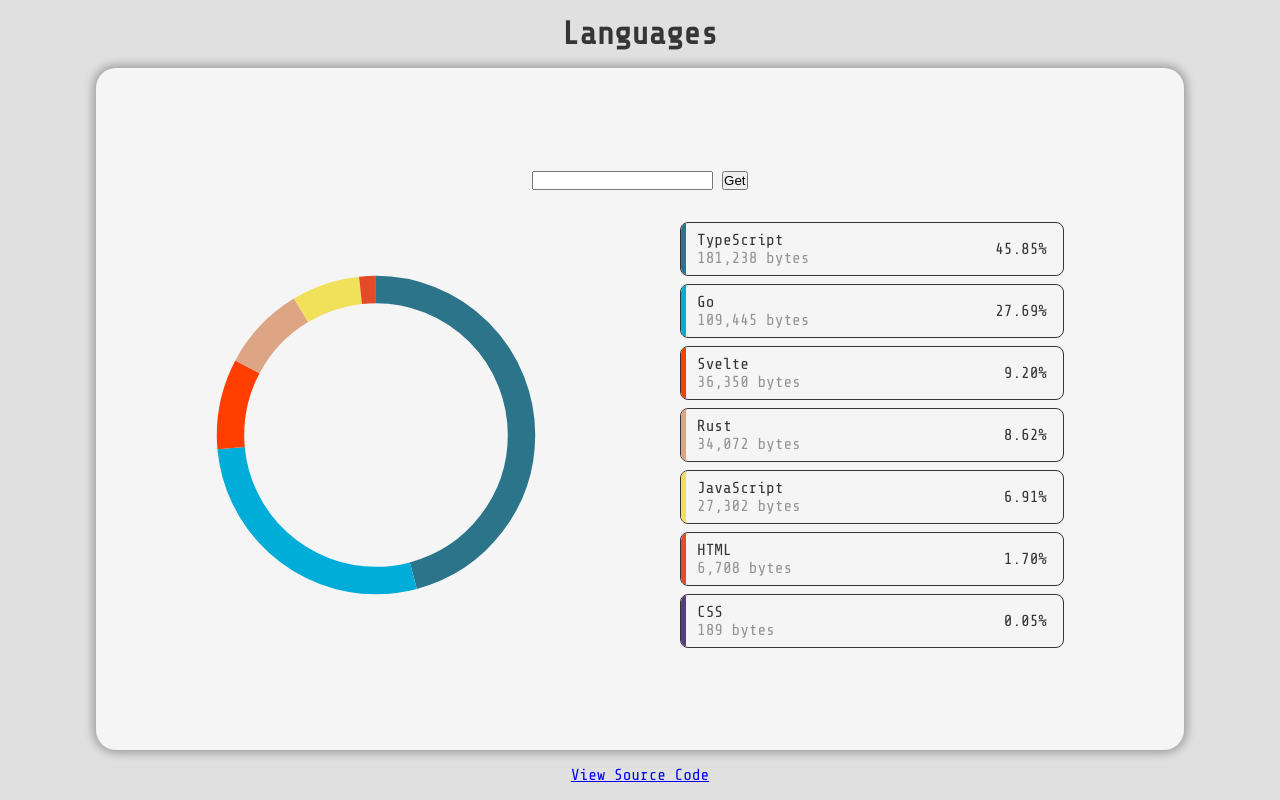
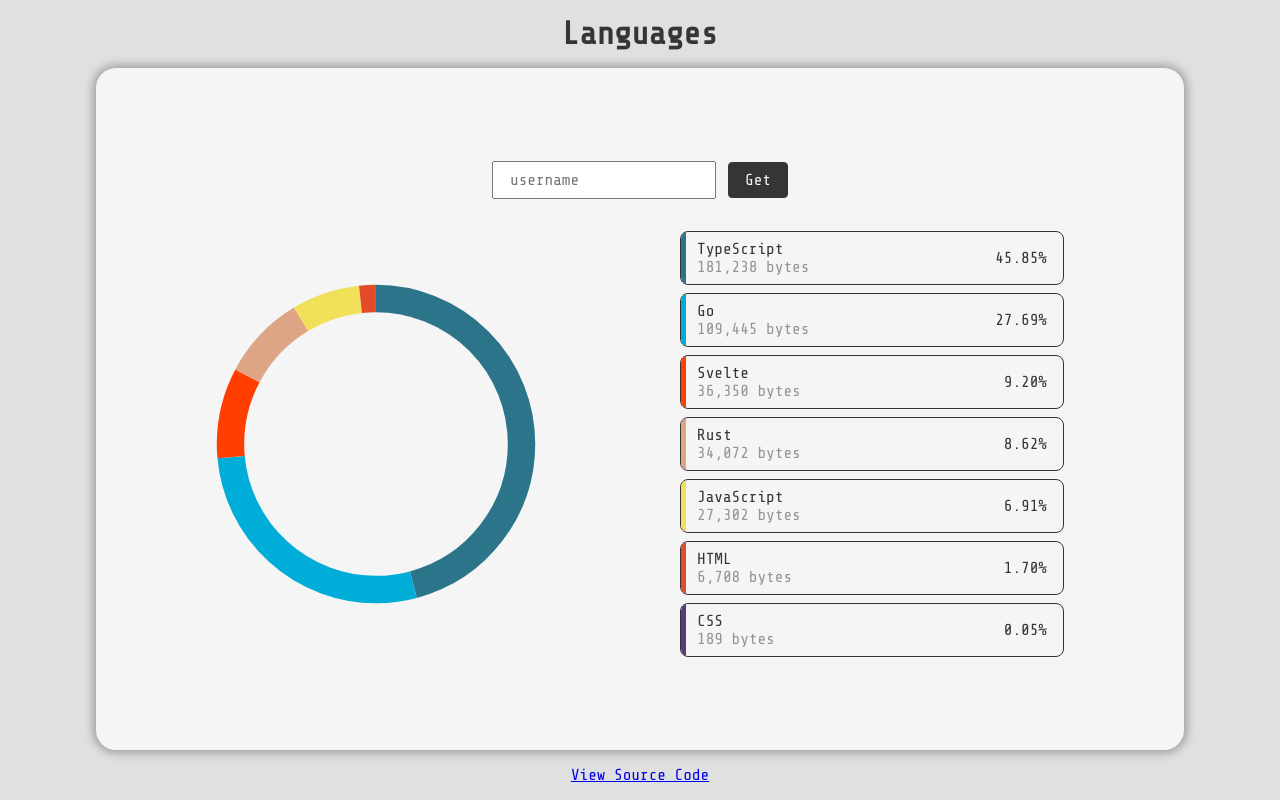
Before and after one commit to Shresht7/Languages, a Svelte app: page / in a window 1280 px wide. Built offline with nearby package versions, Linux system fonts and the light colour scheme.

Commit message:
Style Input Component

```diff
--- a/src/components/Input.svelte
+++ b/src/components/Input.svelte
@@ -4,10 +4,42 @@
 
 <div>
     <form on:submit|preventDefault>
-        <input bind:value />
+        <input bind:value placeholder="username" />
         <button type="submit">Get</button>
     </form>
 </div>
 
 <style>
+    div,
+    form {
+        width: 100%;
+        display: flex;
+        flex-direction: row;
+        justify-content: center;
+        align-items: center;
+    }
+
+    form {
+        gap: 0.75rem;
+    }
+
+    input,
+    button {
+        font: inherit;
+        padding: 0.5rem 1rem;
+    }
+
+    button {
+        color: var(--clr-background);
+        background-color: var(--clr-text);
+        border: 1px solid var(--clr-text);
+        border-radius: 4px;
+        transition: all var(--animation-duration) ease-in;
+        cursor: pointer;
+    }
+
+    button:hover,
+    button:focus {
+        opacity: 0.8;
+    }
 </style>
```
